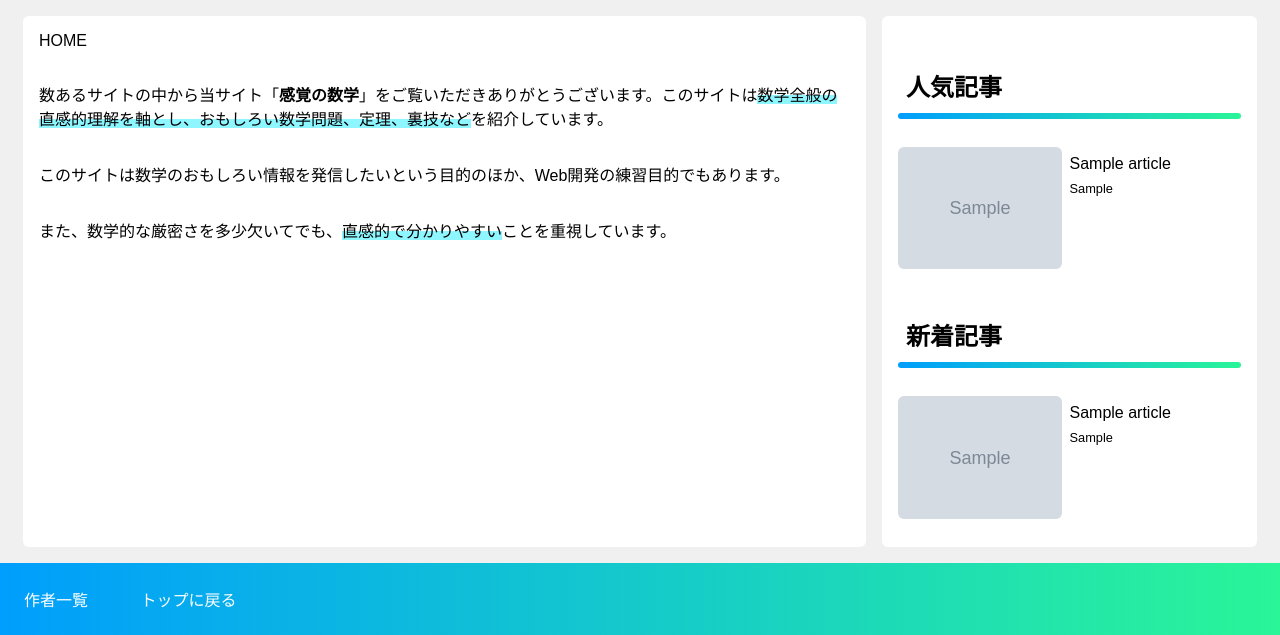
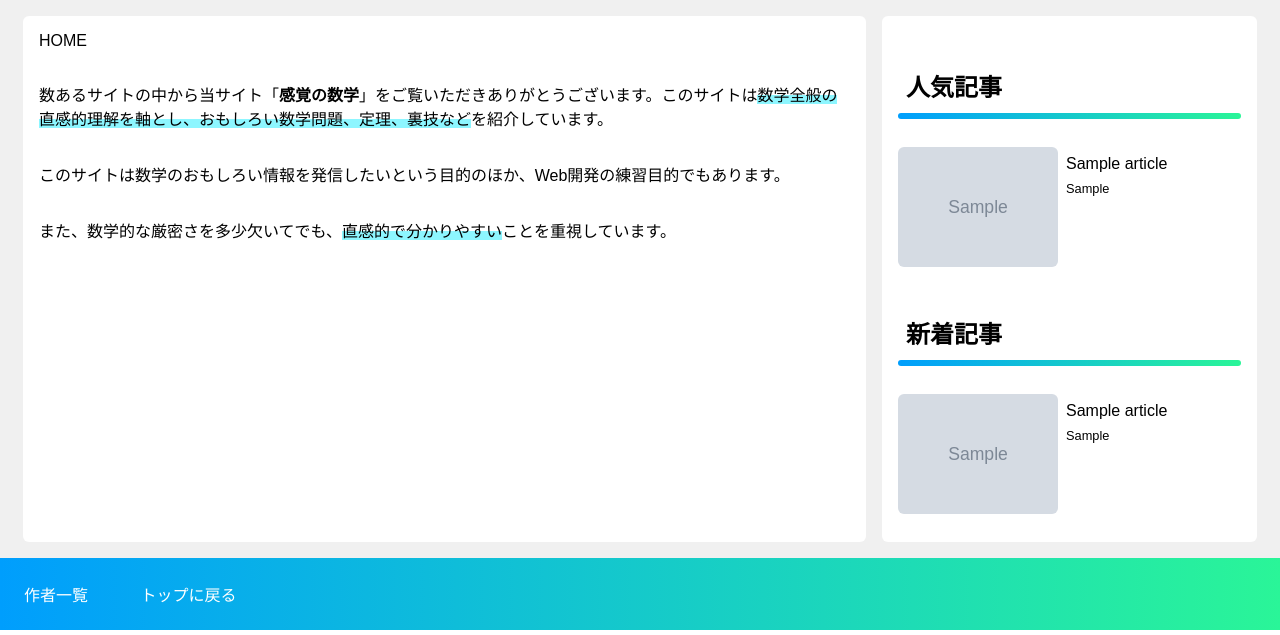
Before and after one commit to kanyamo/mysite_math, a Django app: page / in a window 1280 px wide. Shown: the part 376-1011 px from the top of the page. Run offline with Django 4.2, Linux system fonts and the light colour scheme; tables that the repository leaves empty hold one stand-in row (values such as "Sample post"); grey boxes marked "Sample" are stand-in pictures.

Commit message:
記事リンクのスタイルを改善

```diff
--- a/core/static/core/css/base.css
+++ b/core/static/core/css/base.css
@@ -267,7 +267,7 @@ a.article-link:nth-of-type(n+2)::before {
     left: 50%;
     transform: translateX(-50%);
     content: "";
-    width: 90%;
+    width: calc(100% - 30px);
     height: 2px;
     background-image: linear-gradient(to left, #2af598 0%, #009efd 100%);
     border-radius: 1px;
@@ -278,11 +278,12 @@ a.article-link:nth-of-type(n+2)::before {
 }
 
 .article-link-thumbnail-container {
-    width: calc(50% - 0.5em);
+    width: 160px;
+    aspect-ratio: 1.33;
 }
 
 .article-link-description {
-    width: calc(50% + 0.5em);
+    flex: 1;
     padding: 0 0.5em;
 }
 
--- a/core/templates/404.html
+++ b/core/templates/404.html
@@ -1,6 +1,7 @@
 {% extends 'core/base/two_column_base.html' %}
 {% block title %}404{% endblock %}
 {% block column2-1 %}
-<h1>お探しのページは存在しませんでした。</h1>
+<h1>404 Not Found</h1>
+<p>お探しのページは存在しませんでした。</p>
 <a href="/">ホームに戻る</a>
 {% endblock %}
```
